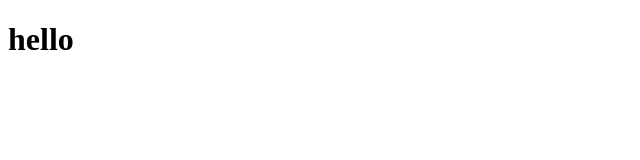
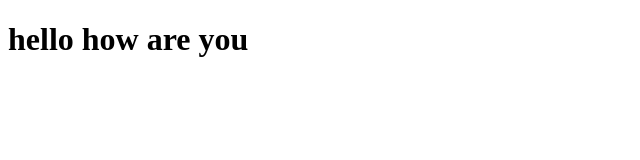
Before and after one commit to sonivarma/coursera-test, a plain HTML site: page site/index.html in a window 1280 px wide. Shown: the whole page, without its empty margins (0-640 px from the left). Drawn offline with Linux system fonts and the light colour scheme.

Commit message:
Small Changes

```diff
--- a/site/index.html
+++ b/site/index.html
@@ -4,7 +4,7 @@
 	<title>hello Ashish</title>
 </head>
 <body>
-<h1>hello</h1>
+<h1>hello how are you</h1>
 
 </body>
 </html>
```
